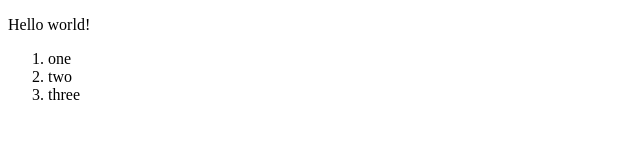
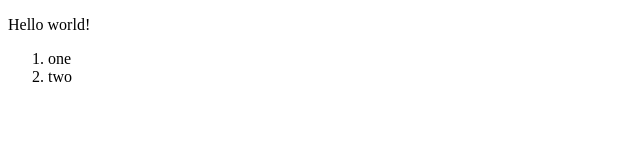
Before and after one commit to lea175/-PycharmProjects-pythonProject-, a plain HTML site: page index.html in a window 1280 px wide. Shown: the full height of the page, 0-640 px from the left. Drawn offline with Linux system fonts and the light colour scheme.

Commit message:
Delete list item number three

```diff
--- a/index.html
+++ b/index.html
@@ -13,9 +13,7 @@
          <li>
             two
          </li>
-         <li>
-            three
-         </li>
+
       </ol>
    </BODY>
 </HTML>
```
